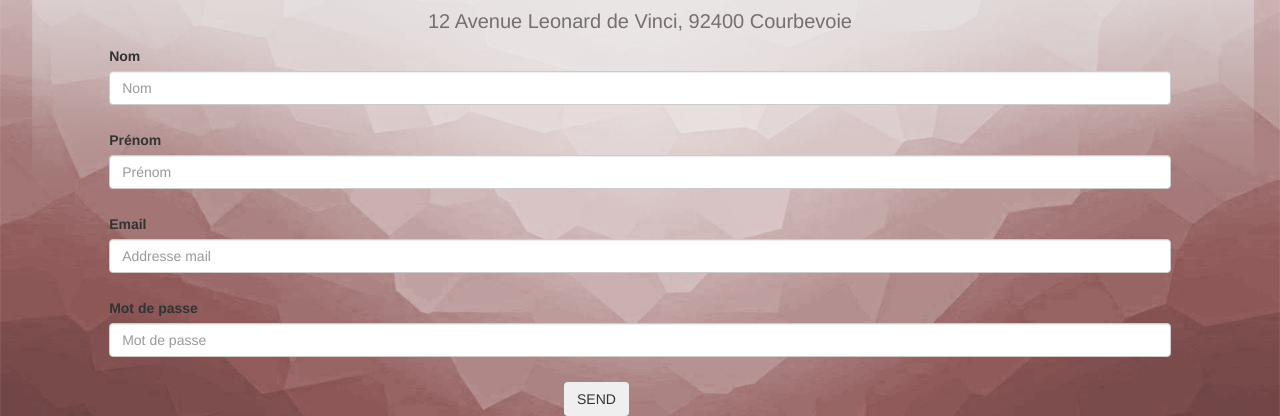
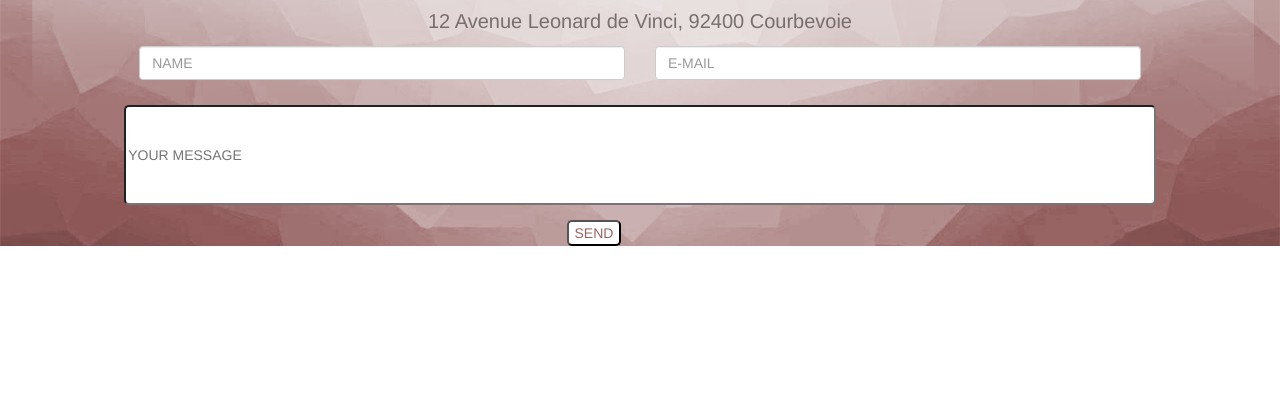
Before and after one commit to antoninmar/BAPAward, a plain HTML site: page partieI/index.html in a window 1280 px wide. Shown: the part 741-1157 px from the top of the page. After the commit the page ends 987 px from the top, so only its background shows below. Drawn offline with Linux system fonts and the light colour scheme.

Commit message:
mise en image du formulaire

```diff
--- a/partieI/index.html
+++ b/partieI/index.html
@@ -49,49 +49,48 @@
 				<h1 class="title"><strong>CONTACT US</strong></h1>
 				<p class="texte"> let’s realize your project, together. </p>
 				<p class="texte"> 12 Avenue Leonard de Vinci, 92400 Courbevoie  </p>
-	      <form  id="contactForm" action="" method="">
+
+	      <form  id="contactForm">
+
+					<div class="col-md-12 col-sm-12 col-xs-12">
+						<div class="col-md-6 col-sm-6 col-xs-6">
 			        <div class="row control-group">
 			          <div class="form-group col-xs-12 floating-label-form-group controls">
-	                                  <label>Nom</label>
-	                                  <input  name="nom" type="text" class="form-control" placeholder="Nom" id="nom" required data-validation-required-message="Veuillez renseigner ce champ.">
+			            <input  name="nom" type="text" class="form-control" placeholder="NAME" id="nom" required data-validation-required-message="Veuillez renseigner ce champ.">
 			            <p class="help-block text-danger"></p>
 			          </div>
 			        </div>
+						</div>
+
+						<div class="col-md-6 col-sm-6 col-xs-6">
 							<div class="row control-group">
 								<div class="form-group col-xs-12 floating-label-form-group controls">
-	                                  <label>Prénom</label>
-	                                  <input type="text" class="form-control" name="prenom" placeholder="Prénom" id="name" required data-validation-required-message="Veuillez renseigner ce champ.">
+									<input type="text" class="form-control" name="prenom" placeholder="E-MAIL" id="name" required data-validation-required-message="Veuillez renseigner ce champ.">
 									<p class="help-block text-danger"></p>
 								</div>
 							</div>
-	                          <div class="row control-group">
-	                              <div class="form-group col-xs-12 floating-label-form-group controls">
-	                                  <label>Email</label>
-	                                  <input type="email" name="mail"  class="form-control" placeholder="Addresse mail" id="email" required data-validation-required-message="Veuillez renseigner ce champ.">
-	                                  <p class="help-block text-danger"></p>
 						</div>
 					</div>
 
+					<div class="col-md-12 col-sm-12 col-xs-12">
 						<div class="row control-group">
 							<div class="form-group col-xs-12 floating-label-form-group controls">
-	                                  <label>Mot de passe</label>
-	                                  <input name="password" class="form-control" placeholder="Mot de passe" id="pwd" type="password" required data-validation-required-message="Veuillez renseigner ce champ."></input>
-	                                  <p class="help-block text-danger"></p>
+								<input maxlength="1000" row="5" name="text" class="form" placeholder="YOUR MESSAGE" id="pwd" type="text" required data-validation-required-message="Veuillez renseigner ce champ."></input>
 							</div>
 						</div>
-
+					</div>
 					<!-- Formulaire : bouton send -->
-	                          <div class="row">
 						<div class="col-md-5 col-sm-5 col-xs-5">
 
 						</div>
-	                              <div class="col-md-2 col-sm-2 col-xs-2">
-	                                  <button type="button" class="btn">SEND</button>
+						<div class="col-md-2 col-sm-2 col-xs-2" id="btn">
+							<button type="button" class="bouton">SEND</button>
 						</div>
 						<div class="col-md-5 col-sm-5 col-xs-5">
 
 						</div>
-	                          </div>
+
+
 	    	</form>
 	    </div>
 		</div>
--- a/partieI/style.scss
+++ b/partieI/style.scss
@@ -1,4 +1,3 @@
-
 
 //header
 
@@ -56,3 +55,19 @@
 	font-size: 20px;
 	font-weight: lighter;
 }
+#text{
+	height: 100px;
+}
+.form{
+	width: 100%;
+	border-radius: 5px;
+	height: 100px;
+}
+.bouton{
+	display: block;
+	display: center;
+	border-radius: 5px;
+	font-weight: lighter;
+	background-color: white;
+	color: #986565;
+}
```
Also changed, not shown: partieI/style.css, 1 other file. Lines whose indentation alone changed are shown as unchanged.
